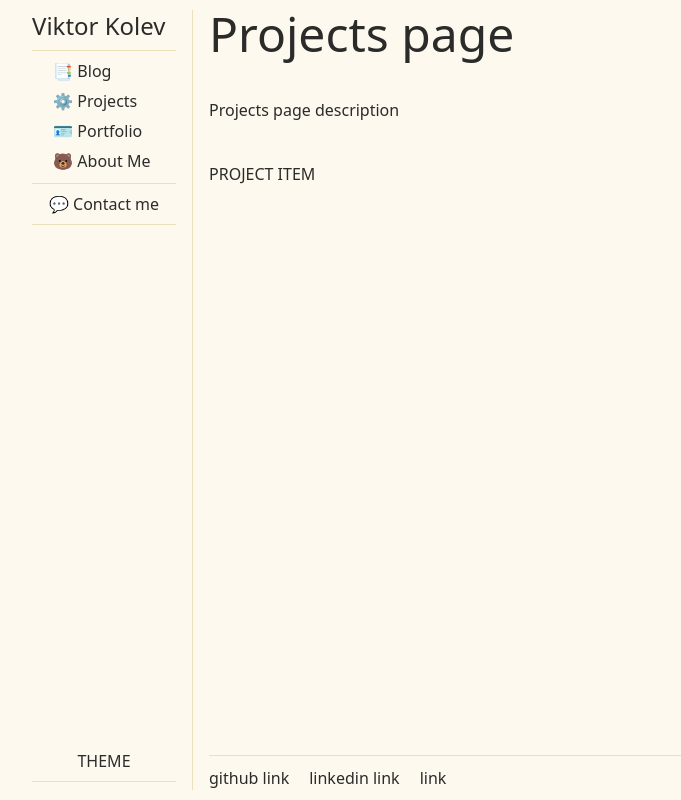
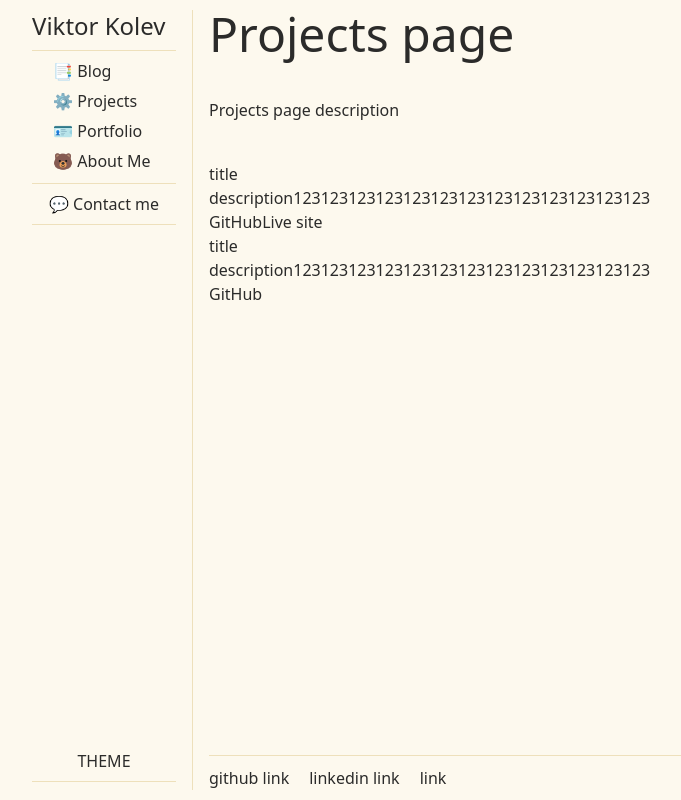
Before and after one commit to smithy773/ViktorKolevDev-frontend, a React (Vite) app: page /projects in a window 1280 px wide. Shown: the whole page, without its empty margins (72-753 px from the left). Built offline with nearby package versions, Linux system fonts and the light colour scheme.

Commit message:
Add projectitem

```diff
--- a/src/components/Pages/Projects/ProjectItem/ProjectItem.tsx
+++ b/src/components/Pages/Projects/ProjectItem/ProjectItem.tsx
@@ -0,0 +1,19 @@
+type ProjectItemProps = {
+  title: string;
+  description: string;
+  gitHubURL: string;
+  url: string;
+};
+
+function ProjectItem({ title, description, gitHubURL, url }: ProjectItemProps) {
+  return (
+    <div>
+      <h3>{title}</h3>
+      <p>{description}</p>
+      <a href={gitHubURL}>GitHub</a>
+      {url ? <a href={url}>Live site</a> : ""}
+    </div>
+  );
+}
+
+export default ProjectItem;
--- a/src/components/Pages/Projects/Projects.tsx
+++ b/src/components/Pages/Projects/Projects.tsx
@@ -1,10 +1,22 @@
 import PageCont from "../../Helpers/PageCont/PageCont";
+import ProjectItem from "./ProjectItem/ProjectItem";
 
 function Projects() {
   return (
     <PageCont title="Projects page" description="Projects page description">
       <div>
-        <h1>PROJECT ITEM</h1>
+        <ProjectItem
+          title="title"
+          description="description123123123123123123123123123123123123123"
+          url="www.google.com"
+          gitHubURL="www.google.com"
+        />
+        <ProjectItem
+          title="title"
+          description="description123123123123123123123123123123123123123"
+          url=""
+          gitHubURL="www.google.com"
+        />
       </div>
     </PageCont>
   );
```
